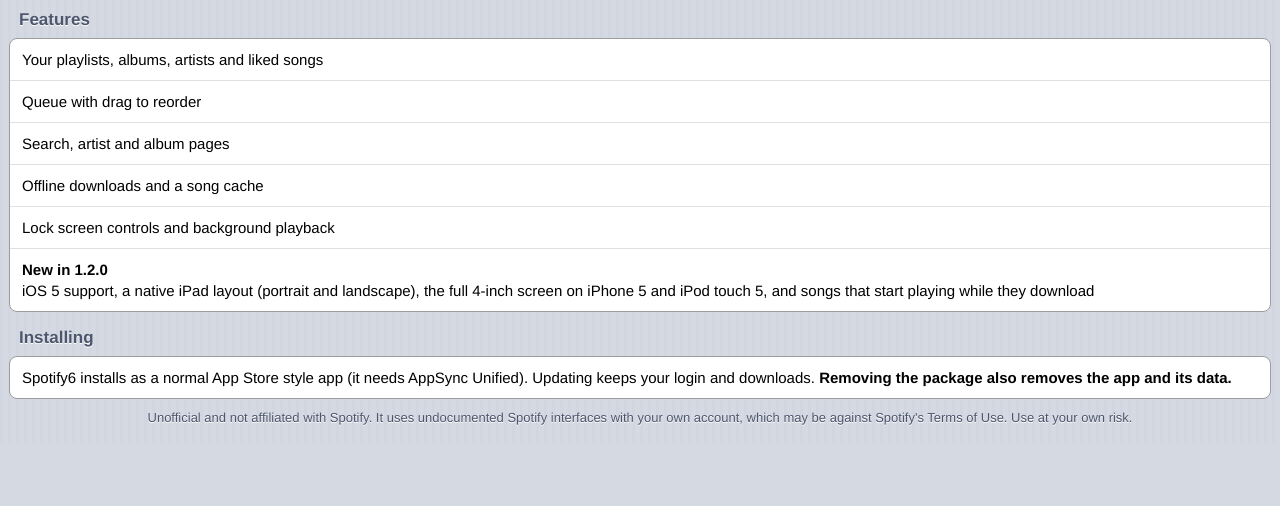
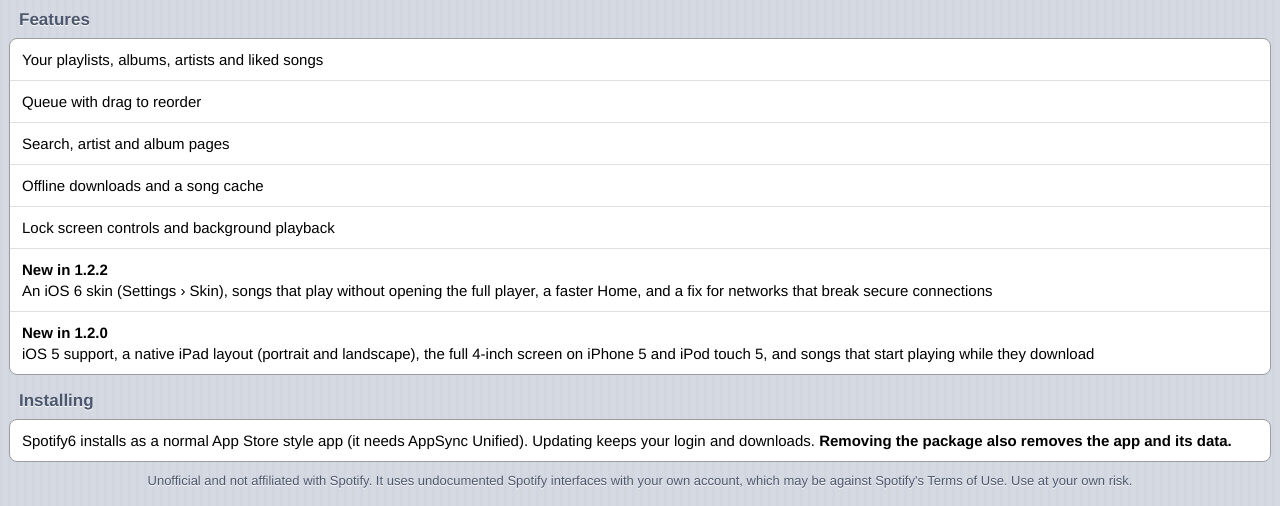
Before and after one commit to iKiWY/repo, a plain HTML site: page depictions/io.github.ikiwy.spotify6.html in a window 1280 px wide. Shown: the part 838-1344 px from the top of the page. Before the commit the page ends 1281 px from the top, so only its background shows below. Drawn offline with Linux system fonts and the light colour scheme.

Commit message:
Spotify6 1.2.2: iOS 6 skin

```diff
--- a/depictions/io.github.ikiwy.spotify6.html
+++ b/depictions/io.github.ikiwy.spotify6.html
@@ -46,6 +46,7 @@
 <li>Search, artist and album pages</li>
 <li>Offline downloads and a song cache</li>
 <li>Lock screen controls and background playback</li>
+<li><b>New in 1.2.2</b>An iOS 6 skin (Settings › Skin), songs that play without opening the full player, a faster Home, and a fix for networks that break secure connections</li>
 <li><b>New in 1.2.0</b>iOS 5 support, a native iPad layout (portrait and landscape), the full 4-inch screen on iPhone 5 and iPod touch 5, and songs that start playing while they download</li>
 </ul></div>
 
```
Also changed, not shown: 5 other files.
